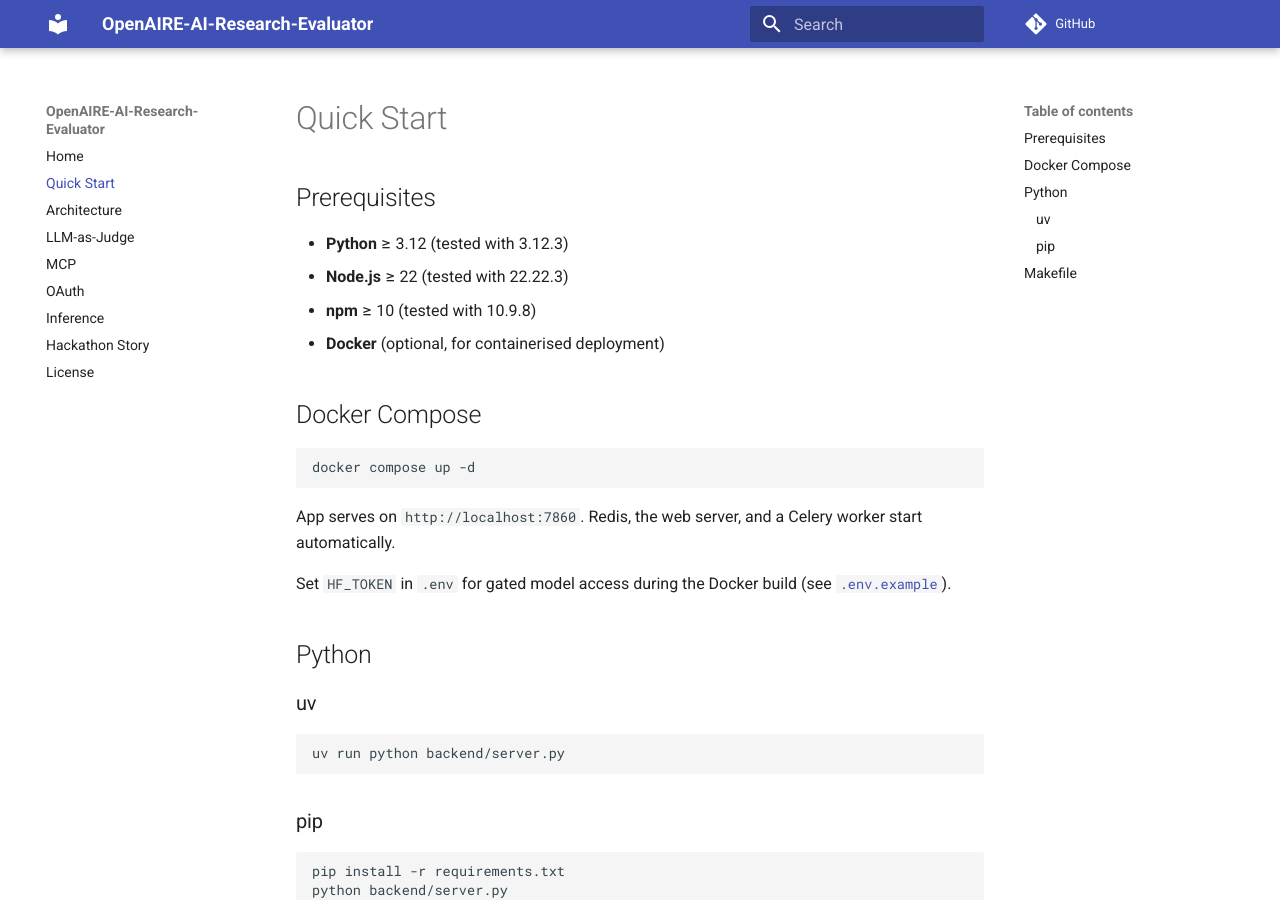
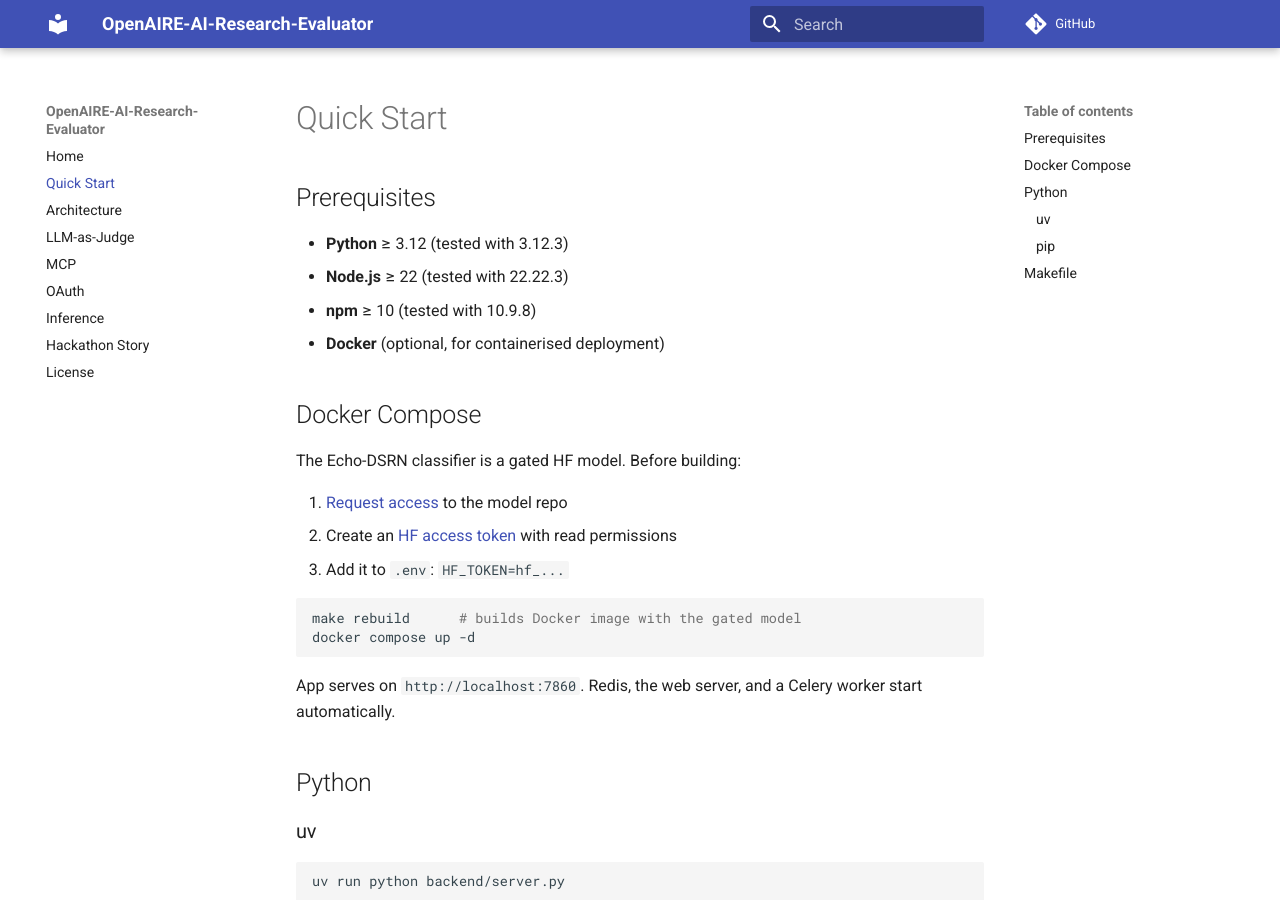
Before and after one commit to ethicalabs-ai/OpenAIRE-AI-Research-Evaluator, an MkDocs documentation site: the page built from docs/quickstart.md, in a window 1280 px wide and 900 px high. Built offline with MkDocs 1.6.1 and Material for MkDocs 9.7.7, drawn with Linux system fonts in a browser that asks for light colours; comment, search, counter and statistics services are not loaded.

Commit message:
docs: gated model setup, HF token, BuildKit secret, rebuild workflow

````diff
--- a/docs/quickstart.md
+++ b/docs/quickstart.md
@@ -9,13 +9,18 @@
 
 ## Docker Compose
 
+The Echo-DSRN classifier is a gated HF model. Before building:
+
+1. [Request access](https://huggingface.co/ethicalabs/Echo-DSRN-v0.1.3-Research-Intent-CLF) to the model repo
+2. Create an [HF access token](https://huggingface.co/settings/tokens) with read permissions
+3. Add it to `.env`: `HF_TOKEN=hf_...`
+
 ```bash
+make rebuild      # builds Docker image with the gated model
 docker compose up -d
 ```
 
 App serves on `http://localhost:7860`. Redis, the web server, and a Celery worker start automatically.
-
-Set `HF_TOKEN` in `.env` for gated model access during the Docker build (see [`.env.example`](https://github.com/ethicalabs-ai/OpenAIRE-AI-Research-Evaluator/blob/main/.env.example)).
 
 ## Python
 
````
Also changed, not shown: README.md (+7 -0 lines), docker-compose.yaml (+2 -6 lines), 1 other file.
